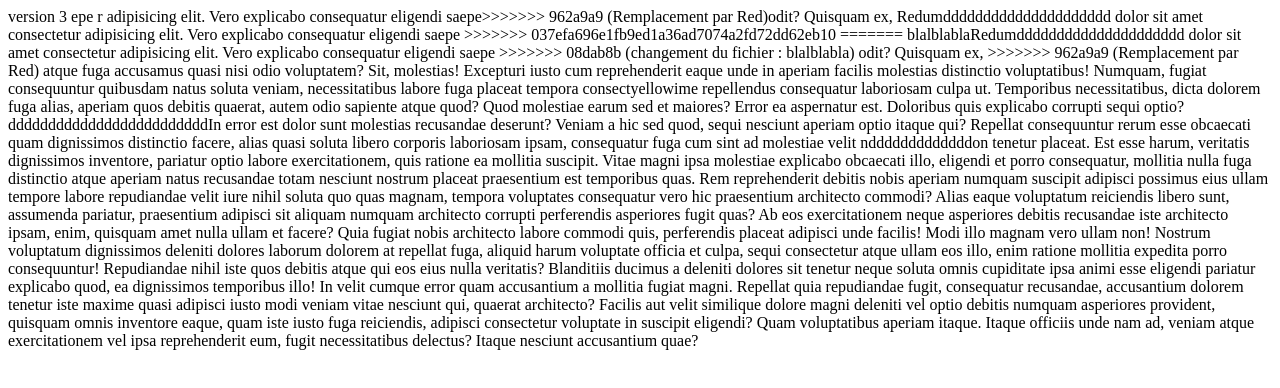
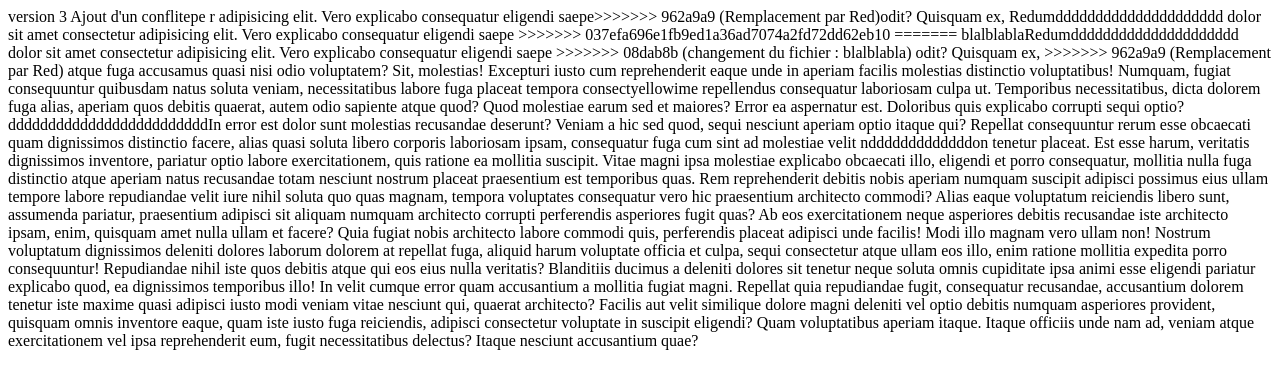
Before and after one commit to hcau/Tests, a plain HTML site: page index.html in a window 1280 px wide. Drawn offline with Linux system fonts and the light colour scheme.

Commit message:
Update index.html

```diff
--- a/index.html
+++ b/index.html
@@ -4,7 +4,7 @@
   version 3
 </head>
 
-epe
+Ajout d'un conflitepe
 r adipisicing elit. Vero explicabo consequatur eligendi saepe>>>>>>> 962a9a9 (Remplacement par Red)odit? Quisquam ex,
 
 
```
